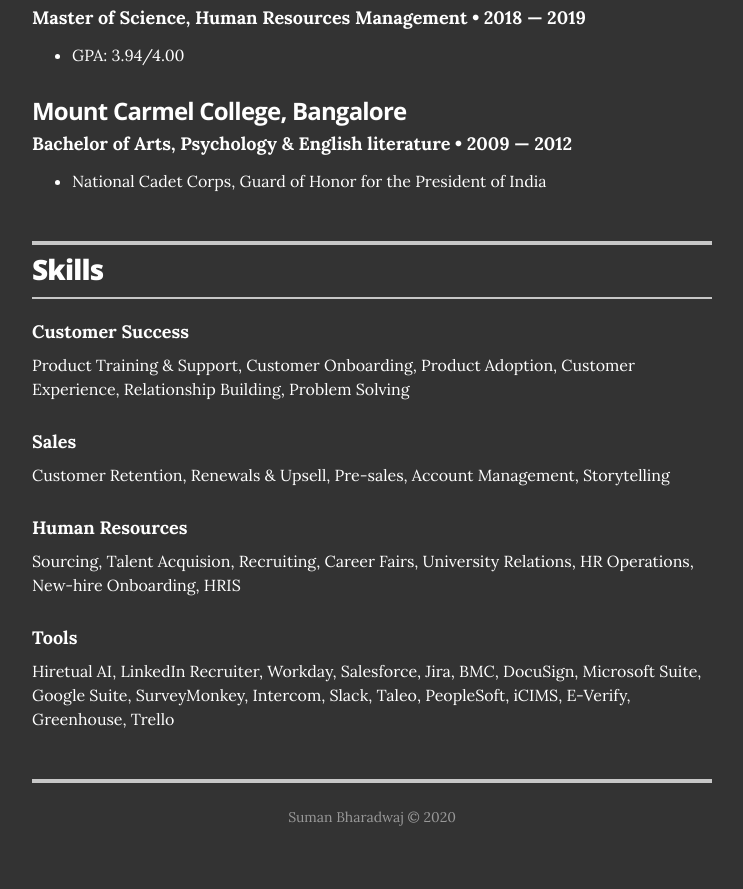
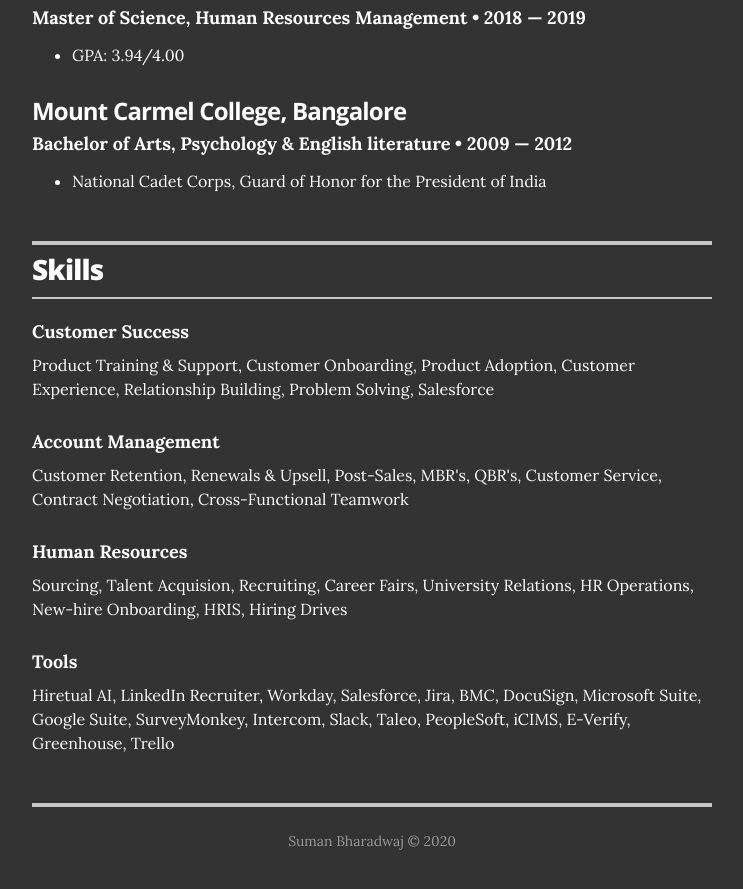
Before and after one commit to sumanbharadwaj/sumanbharadwaj.github.io, a Jekyll site: the page built from index.html, in a window 1280 px wide and 900 px high, scrolled down 1284 px. Shown: the top 889 px of the window, without its empty margins (268-1011 px from the left). Built offline with Jekyll 4.4.1, drawn with Linux system fonts in a browser that asks for light colours.

Commit message:
Update skills.yml

```diff
--- a/_data/skills.yml
+++ b/_data/skills.yml
@@ -1,12 +1,12 @@
 # Skills
 - skill: Customer Success
-  description: Product Training & Support, Customer Onboarding, Product Adoption, Customer Experience, Relationship Building, Problem Solving
+  description: Product Training & Support, Customer Onboarding, Product Adoption, Customer Experience, Relationship Building, Problem Solving, Salesforce
 
-- skill: Sales
-  description: Customer Retention, Renewals & Upsell, Pre-sales, Account Management, Storytelling
+- skill: Account Management
+  description: Customer Retention, Renewals & Upsell, Post-Sales, MBR's, QBR's, Customer Service, Contract Negotiation, Cross-Functional Teamwork
 
 - skill: Human Resources
-  description: Sourcing, Talent Acquision, Recruiting, Career Fairs, University Relations, HR Operations, New-hire Onboarding, HRIS
+  description: Sourcing, Talent Acquision, Recruiting, Career Fairs, University Relations, HR Operations, New-hire Onboarding, HRIS, Hiring Drives
 
 - skill: Tools
   description: Hiretual AI, LinkedIn Recruiter, Workday, Salesforce, Jira, BMC, DocuSign, Microsoft Suite, Google Suite, SurveyMonkey, Intercom, Slack, Taleo, PeopleSoft, iCIMS, E-Verify, Greenhouse, Trello
```
